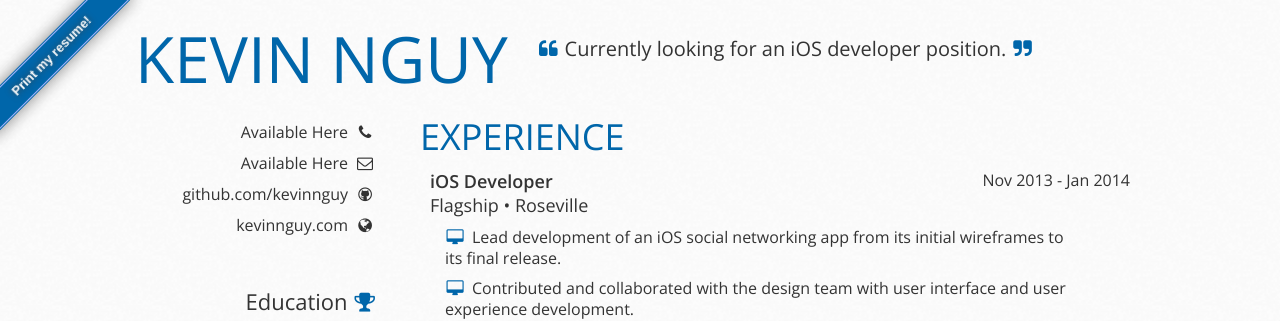
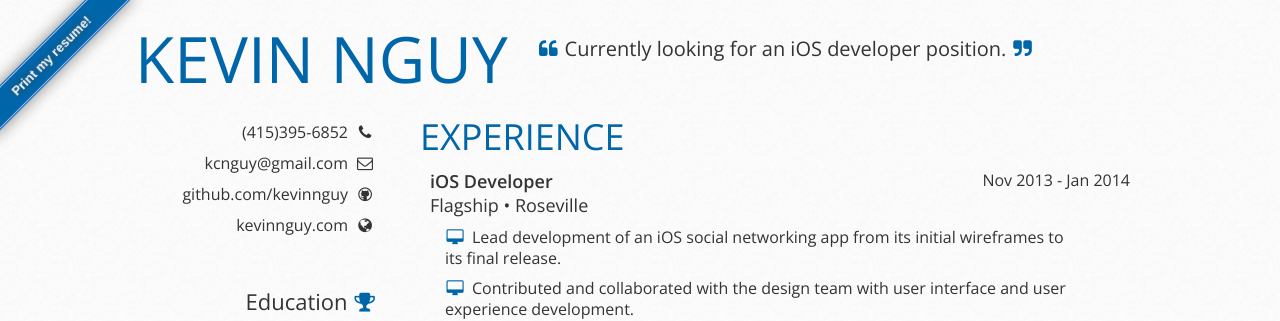
Before and after one commit to kevinnguy/kevinnguy.github.com, a Jekyll site: the page index.html, which Jekyll copies as it is, in a window 1280 px wide. Shown: the top 321 px of the page. Built offline with Jekyll 4.4.1, drawn with Linux system fonts in a browser that asks for light colours.

Commit message:
Updated resume

```diff
--- a/index.html
+++ b/index.html
@@ -49,11 +49,11 @@
         <section id="info">
           <ul id="social">
             <li>
-              <a href="http://linkedin.com/in/kevinnguy" onClick="_gaq.push(['_trackEvent', 'Link', 'Click', 'Sidebar LinkedIn']);" title="Connect with me" target="_blank">Available Here</a><a href="http://linkedin.com/in/kevinnguy" class="icon-phone icon" title="Call me"></a>
+              <a href="http://linkedin.com/in/kevinnguy" onClick="_gaq.push(['_trackEvent', 'Link', 'Click', 'Sidebar LinkedIn']);" title="Connect with me" target="_blank">(415)395-6852</a><a href="http://linkedin.com/in/kevinnguy" class="icon-phone icon" title="Call me"></a>
             </li>
 
             <li>
-              <a href="http://linkedin.com/in/kevinnguy" onClick="_gaq.push(['_trackEvent', 'Link', 'Click', 'Sidebar LinkedIn']);" title="Connect with me" target="_blank">Available Here</a></a><a href="http://linkedin.com/in/kevinnguy" class="icon-envelope icon" title="Email me"></a>
+              <a href="http://linkedin.com/in/kevinnguy" onClick="_gaq.push(['_trackEvent', 'Link', 'Click', 'Sidebar LinkedIn']);" title="Connect with me" target="_blank">kcnguy@gmail.com</a></a><a href="http://linkedin.com/in/kevinnguy" class="icon-envelope icon" title="Email me"></a>
             </li>
 
             <li>
```
